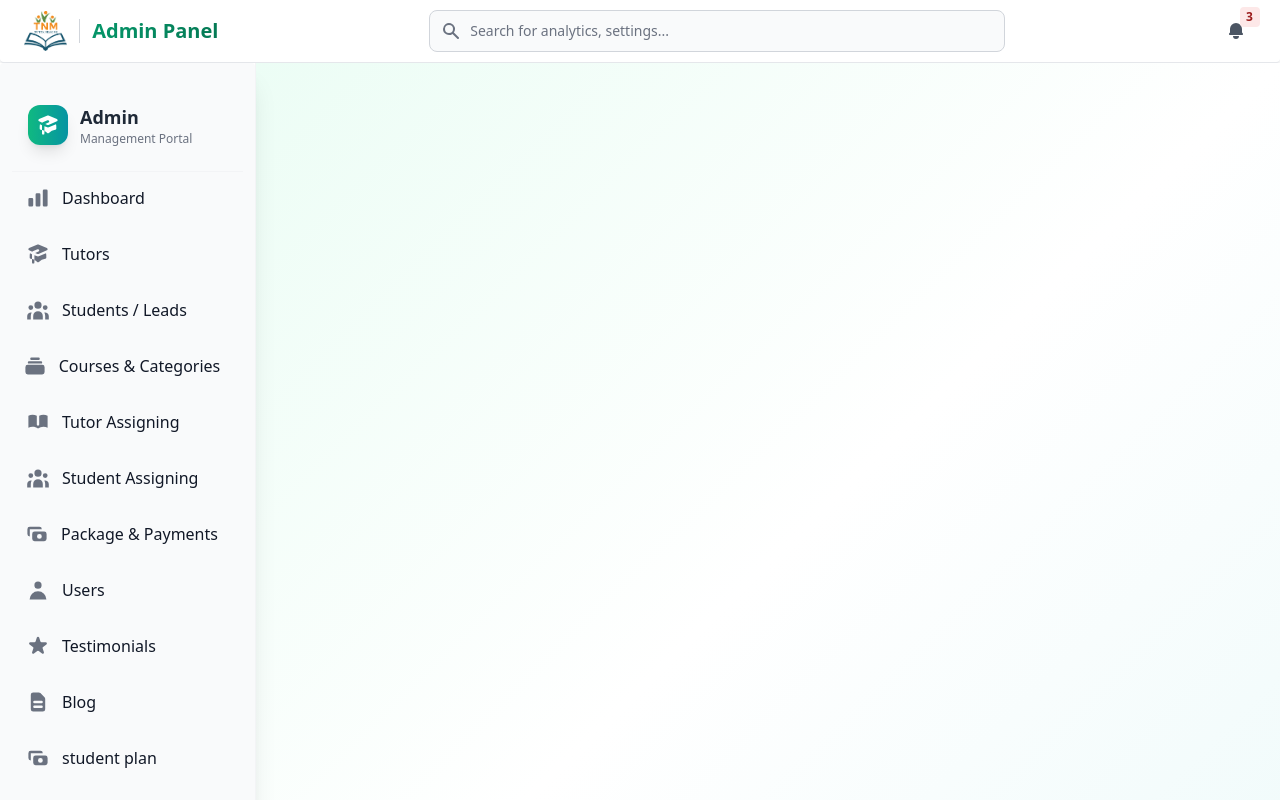
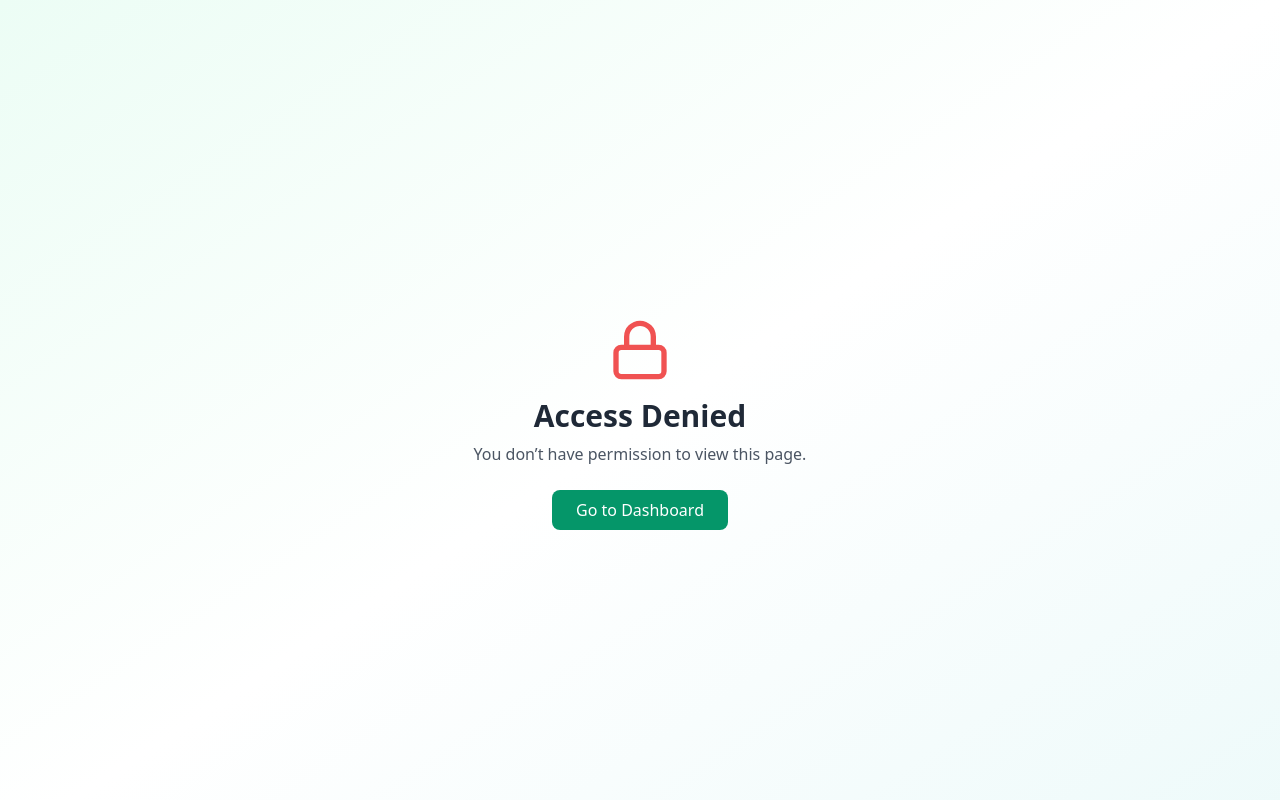
Before and after one commit to Ramees-c/tnm-admin, a React (Vite) app: page /unauthorized in a window 1280 px wide. Shown: the top 800 px of the page. Built offline with nearby package versions, Linux system fonts and the light colour scheme.

Commit message:
protected route and role based route created

```diff
--- a/src/App.jsx
+++ b/src/App.jsx
@@ -13,49 +13,236 @@ import Payment from "./pages/Payment";
 import StudentAssignTable from "./pages/StudentAssignTable";
 import Testmonio from "./pages/Testmonio";
 import Blog from "./pages/Blog";
-import User from "./pages/User"
-import Contact from "./pages/Contact"
+import User from "./pages/User";
+import Contact from "./pages/Contact";
 import "./App.css";
 import NotificationsPage from "./pages/NotificationsPage";
 import StudentPayment from "./pages/StudentPayment";
-import { useState } from "react";
+import { useEffect, useState } from "react";
 import Faq from "./pages/Faq";
 import PrivacyPolicy from "./pages/PrivacyPolicy";
 import Refund from "./pages/Refund";
 import Terms from "./pages/Terms";
+import RoleBasedRoute from "./components/RoleBasedRoute";
+import Unauthorized from "./pages/Unauthorized";
+import NotFoundPage from "./pages/NotFoundPage";
 
 export default function App() {
   const location = useLocation();
 
+  useEffect(() => {
+    // Prevent caching protected routes
+    window.history.scrollRestoration = "manual";
+    window.onpopstate = () => {
+      const token = localStorage.getItem("token");
+      if (!token) {
+        window.location.replace("/login");
+      }
+    };
+  }, [location]);
+
   // Check if current route is login
-  const isLoginPage = location.pathname === "/login";
+  const hideLayout =
+    location.pathname === "/login" ||
+    location.pathname === "/unauthorized" ||
+    location.pathname === "/404" ||
+    ![
+      "/",
+      "/course",
+      "/reviews",
+      "/tutor",
+      "/student",
+      "/testmonio",
+      "/blog",
+      "/studentassign",
+      "/assignment",
+      "/messages",
+      "/contact",
+      "/faq",
+      "/privacy",
+      "/refund",
+      "/terms",
+      "/user",
+      "/payment",
+      "/studentpayment",
+    ].includes(location.pathname);
+
   const [sidebarOpen, setSidebarOpen] = useState(false);
 
   return (
     <div className="flex flex-col h-screen">
       {/* Show navbar only if not on login page */}
-      {!isLoginPage && <UserNavbar onMenuClick={() => setSidebarOpen(!sidebarOpen)} />}
+      {!hideLayout && (
+        <UserNavbar onMenuClick={() => setSidebarOpen(!sidebarOpen)} />
+      )}
 
       <div className="flex flex-1 h-[1000px]">
         {/* Show sidebar only if not on login page */}
-        {!isLoginPage && (
+        {!hideLayout && (
           <div className="lg:w-64 bg-white shadow-md border-r">
-            <Sidebar isOpen={sidebarOpen} onClose={() => setSidebarOpen(false)} />
+            <Sidebar
+              isOpen={sidebarOpen}
+              onClose={() => setSidebarOpen(false)}
+            />
           </div>
         )}
 
         {/* Page content */}
-         {/* <div className="flex-1 p-6 bg-gray-100 overflow-y-auto scrollbar-hide"></div> */}
+        {/* <div className="flex-1 p-6 bg-gray-100 overflow-y-auto scrollbar-hide"></div> */}
         <div className="flex-1 p-6 bg-gradient-to-br from-emerald-50 via-white to-teal-50 overflow-y-auto scrollbar-hide">
-
-
-
-
           <Routes>
             {/* Public */}
             <Route path="/login" element={<Login />} />
+            <Route path="/unauthorized" element={<Unauthorized />} />
 
-            {/* Protected */}
+            {/* Admin-only */}
+            <Route
+              path="/user"
+              element={
+                <RoleBasedRoute allowedRoles={["admin"]}>
+                  <User />
+                </RoleBasedRoute>
+              }
+            />
+
+            {/* Financier-only */}
+            <Route
+              path="/payment"
+              element={
+                <RoleBasedRoute allowedRoles={["financier", "admin"]}>
+                  <Payment />
+                </RoleBasedRoute>
+              }
+            />
+
+            {/* Monitor-only */}
+            <Route
+              path="/studentpayment"
+              element={
+                <RoleBasedRoute allowedRoles={["financier", "admin"]}>
+                  <StudentPayment />
+                </RoleBasedRoute>
+              }
+            />
+
+            <Route
+              path="/tutor"
+              element={
+                <RoleBasedRoute allowedRoles={["monitor", "admin"]}>
+                  <Tutor />
+                </RoleBasedRoute>
+              }
+            />
+
+            <Route
+              path="/course"
+              element={
+                <RoleBasedRoute allowedRoles={["monitor", "admin"]}>
+                  <Courses />
+                </RoleBasedRoute>
+              }
+            />
+            <Route
+              path="/reviews"
+              element={
+                <RoleBasedRoute allowedRoles={["admin"]}>
+                  <Reviews />
+                </RoleBasedRoute>
+              }
+            />
+
+            <Route
+              path="/student"
+              element={
+                <RoleBasedRoute allowedRoles={["monitor", "admin"]}>
+                  <Student />
+                </RoleBasedRoute>
+              }
+            />
+            <Route
+              path="/testmonio"
+              element={
+                <RoleBasedRoute allowedRoles={["admin"]}>
+                  <Testmonio />
+                </RoleBasedRoute>
+              }
+            />
+            <Route
+              path="/blog"
+              element={
+                <RoleBasedRoute allowedRoles={["admin"]}>
+                  <Blog />
+                </RoleBasedRoute>
+              }
+            />
+            <Route
+              path="/studentassign"
+              element={
+                <RoleBasedRoute allowedRoles={["monitor", "admin"]}>
+                  <StudentAssignTable />
+                </RoleBasedRoute>
+              }
+            />
+            <Route
+              path="/assignment"
+              element={
+                <RoleBasedRoute allowedRoles={["monitor", "admin"]}>
+                  <Assignment />
+                </RoleBasedRoute>
+              }
+            />
+            <Route
+              path="/messages"
+              element={
+                <RoleBasedRoute
+                  allowedRoles={["monitor", "admin", "financier"]}
+                >
+                  <NotificationsPage />
+                </RoleBasedRoute>
+              }
+            />
+            <Route
+              path="/contact"
+              element={
+                <RoleBasedRoute allowedRoles={["admin"]}>
+                  <Contact />
+                </RoleBasedRoute>
+              }
+            />
+            <Route
+              path="/faq"
+              element={
+                <RoleBasedRoute allowedRoles={["admin"]}>
+                  <Faq />
+                </RoleBasedRoute>
+              }
+            />
+            <Route
+              path="/privacy"
+              element={
+                <RoleBasedRoute allowedRoles={["admin"]}>
+                  <PrivacyPolicy />
+                </RoleBasedRoute>
+              }
+            />
+            <Route
+              path="/refund"
+              element={
+                <RoleBasedRoute allowedRoles={["admin"]}>
+                  <Refund />
+                </RoleBasedRoute>
+              }
+            />
+            <Route
+              path="/terms"
+              element={
+                <RoleBasedRoute allowedRoles={["admin"]}>
+                  <Terms />
+                </RoleBasedRoute>
+              }
+            />
+
+            {/* General protected pages */}
             <Route
               path="/"
               element={
@@ -64,152 +251,9 @@ export default function App() {
                 </PrivateRoute>
               }
             />
-            <Route
-              path="/course"
-              element={
-                <PrivateRoute>
-                  <Courses />
-                </PrivateRoute>
-              }
-            />
-            <Route
-              path="/reviews"
-              element={
-                <PrivateRoute>
-                  <Reviews />
-                </PrivateRoute>
-              }
-            />
-            <Route
-              path="/payment"
-              element={
-                <PrivateRoute>
-                  <Payment />
-                </PrivateRoute>
-              }
-            />
-            <Route
-              path="/tutor"
-              element={
-                <PrivateRoute>
-                  <Tutor />
-                </PrivateRoute>
-              }
-            />
-            <Route
-              path="/student"
-              element={
-                <PrivateRoute>
-                  <Student />
-                </PrivateRoute>
-              }
-            />
-            <Route
-              path="/testmonio"
-              element={
-                <PrivateRoute>
-                  <Testmonio />
-                </PrivateRoute>
-              }
-            />
-            <Route
-              path="/blog"
-              element={
-                <PrivateRoute>
-                  <Blog />
-                </PrivateRoute>
-              }
-            />
-            <Route
-              path="/studentassign"
-              element={
-                <PrivateRoute>
-                  <StudentAssignTable />
-                </PrivateRoute>
-              }
-            />
-            <Route
-              path="/assignment"
-              element={
-                <PrivateRoute>
-                  <Assignment />
-                </PrivateRoute>
-              }
-            />
-            <Route
-              path="/studentpayment"
-              element={
-                <PrivateRoute>
-                  <StudentPayment />
-                </PrivateRoute>
-              }
-            />
-             <Route
-              path="/user"
-              element={
-                <PrivateRoute>
-                  <User />
-                </PrivateRoute>
-              }
-            />
 
-             <Route
-              path="/messages"
-              element={
-                <PrivateRoute>
-                  <NotificationsPage />
-                </PrivateRoute>
-              }
-            />
-            <Route
-              path="/contact"
-              element={
-                <PrivateRoute>
-                  <Contact />
-                </PrivateRoute>
-              }
-            />
-
-            <Route
-              path="/faq"
-              element={
-                <PrivateRoute>
-                  <Faq />
-                </PrivateRoute>
-              }
-            />
-            <Route
-              path="/privacy"
-              element={
-                <PrivateRoute>
-                  <PrivacyPolicy />
-                </PrivateRoute>
-              }
-            />
-
-            <Route
-              path="/refund"
-              element={
-                <PrivateRoute>
-                  <Refund />
-                </PrivateRoute>
-              }
-            />
-
-            <Route
-              path="/terms"
-              element={
-                <PrivateRoute>
-                  <Terms />
-                </PrivateRoute>
-              }
-            />
+            <Route path="*" element={<NotFoundPage />} />
           </Routes>
-
-
-
-
-
         </div>
       </div>
     </div>
--- /dev/null
+++ b/src/components/RoleBasedRoute.jsx
@@ -0,0 +1,19 @@
+import React from "react";
+import { Navigate } from "react-router-dom";
+import PrivateRoute from "./PrivateRoute";
+
+const RoleBasedRoute = ({ allowedRoles, children }) => {
+  const role = localStorage.getItem("role"); // stored on login
+
+  return (
+    <PrivateRoute>
+      {allowedRoles && !allowedRoles.includes(role) ? (
+        <Navigate to="/unauthorized" replace />
+      ) : (
+        children
+      )}
+    </PrivateRoute>
+  );
+};
+
+export default RoleBasedRoute;
--- a/src/components/Sidebar/Sidebar.jsx
+++ b/src/components/Sidebar/Sidebar.jsx
@@ -27,7 +27,6 @@ import {
   HiReceiptRefund,
   HiQuestionMarkCircle,
   HiClipboardList,
-
 } from "react-icons/hi";
 import { Link, useNavigate, useLocation } from "react-router-dom";
 import api from "../../api";
@@ -37,102 +36,153 @@ function Sidebar({ isOpen, onClose }) {
   const location = useLocation();
   const [showLogoutModal, setShowLogoutModal] = useState(false);
   const [activeItem, setActiveItem] = useState("");
+  const [role, setRole] = useState("");
 
   // Update active item based on current route
   useEffect(() => {
     setActiveItem(location.pathname);
   }, [location.pathname]);
 
+  useEffect(() => {
+    const storedRole = localStorage.getItem("role");
+    setRole(storedRole || "");
+  }, []);
+
   const handleLogout = async () => {
   try {
     await api.post("/logout/");
-      localStorage.removeItem("token");
-      setShowLogoutModal(false);
-      navigate("/login");
   } catch (err) {
     console.error("Logout failed:", err);
-      localStorage.removeItem("token");
-      setShowLogoutModal(false);
-      navigate("/login");
+  } finally {
+    // ✅ Clear everything from storage
+    localStorage.clear();
+
+    // ✅ Redirect to login page and prevent back navigation
+    navigate("/login", { replace: true });
+
+    // ✅ Optional: small delay to ensure navigation completes before blocking back
+    setTimeout(() => {
+      window.history.pushState(null, "", window.location.href);
+      window.onpopstate = () => {
+        window.history.pushState(null, "", window.location.href);
+      };
+    }, 100);
   }
 };
 
+
   const menuItems = [
-    { path: "/", icon: HiChartBar, label: "Dashboard", color: "emerald" },
-    { path: "/tutor", icon: HiAcademicCap, label: "Tutors", color: "emerald" },
+    {
+      path: "/",
+      icon: HiChartBar,
+      label: "Dashboard",
+      color: "emerald",
+      roles: ["admin", "monitor", "financier"],
+    },
+    {
+      path: "/tutor",
+      icon: HiAcademicCap,
+      label: "Tutors",
+      color: "emerald",
+      roles: ["admin", "monitor"],
+    },
     {
       path: "/student",
       icon: HiUserGroup,
       label: "Students / Leads",
       color: "emerald",
+      roles: ["admin", "monitor"],
     },
     {
       path: "/course",
       icon: HiCollection,
       label: "Courses & Categories",
       color: "emerald",
+      roles: ["admin", "monitor"],
     },
     {
       path: "/assignment",
       icon: HiBookOpen,
       label: "Tutor Assigning",
       color: "emerald",
+      roles: ["admin", "monitor"],
     },
     {
       path: "/studentassign",
       icon: HiUserGroup,
       label: "Student Assigning",
       color: "emerald",
+      roles: ["admin", "monitor"],
     },
     {
       path: "/payment",
       icon: HiCash,
       label: "Package & Payments",
       color: "emerald",
+      roles: ["admin","financier"],
     },
-    { path: "/user", icon: HiUser, label: "Users", color: "emerald" },
+    {
+      path: "/user",
+      icon: HiUser,
+      label: "Users",
+      color: "emerald",
+      roles: ["admin"],
+    },
     {
       path: "/testmonio",
       icon: HiStar,
       label: "Testimonials",
       color: "emerald",
+      roles: ["admin"],
     },
-    { path: "/blog", icon: HiDocumentText, label: "Blog", color: "emerald" },
+    {
+      path: "/blog",
+      icon: HiDocumentText,
+      label: "Blog",
+      color: "emerald",
+      roles: ["admin"],
+    },
 
     {
       path: "/studentpayment",
       icon: HiCash,
       label: "student plan",
       color: "emerald",
+      roles: ["admin", "financier"],
     },
     {
       path: "/faq",
       icon: HiQuestionMarkCircle,
       label: "faq",
       color: "emerald",
+      roles: ["admin"],
     },
     {
       path: "/privacy",
       icon: HiShieldCheck,
       label: "Privacy",
       color: "emerald",
+      roles: ["admin"],
     },
     {
       path: "/terms",
       icon: HiClipboardList,
       label: "Terms & Conditions",
       color: "emerald",
+      roles: ["admin"],
     },
     {
       path: "/refund",
       icon: HiReceiptRefund,
       label: "Refund Policy",
       color: "emerald",
+      roles: ["admin"],
     },
-
   ];
 
-  const getColorClasses = (color, isActive = false) => {
+  const getColorClasses = (color, isActive = false, disabled = false) => {
+    if (disabled)
+      return "opacity-50 cursor-not-allowed bg-gray-50 text-gray-400 border-gray-100";
     const colorMap = {
       blue: isActive
         ? "bg-blue-50 text-blue-600 border-blue-200"
@@ -217,34 +267,38 @@ function Sidebar({ isOpen, onClose }) {
               <p className="text-xs text-gray-500">Management Portal</p>
             </div>
           </div>
-           <button
-            onClick={onClose}
-            className="lg:hidden"
-          >
+          <button onClick={onClose} className="lg:hidden">
             <HiX className="w-5 h-5 text-gray-600" />
           </button>
         </div>
-
-
 
         <SidebarItems>
           <SidebarItemGroup className="space-y-1">
             {menuItems.map((item) => {
               const isActive = activeItem === item.path;
+              const isDisabled = item.roles
+                ? !item.roles.includes(role)
+                : false;
               const IconComponent = item.icon;
 
               return (
                 <SidebarItem
                   key={item.path}
-                  as={Link}
-                  to={item.path}
-                  onClick={() => onClose(false)}
+                  as={isDisabled ? "div" : Link} // 🧠 render a <div> if disabled
+                  to={isDisabled ? undefined : item.path}
+                  onClick={(e) => {
+                    if (isDisabled) {
+                      e.preventDefault(); // 🛑 stop redirect
+                      return;
+                    }
+                    onClose(false);
+                  }}
                   icon={IconComponent}
                   className={`
                     py-3 px-3 rounded-xl transition-all duration-200 font-medium
                     transform hover:scale-[1.02] hover:shadow-sm
                     border-2 border-transparent
-                    ${getColorClasses(item.color, isActive)}
+                    ${getColorClasses(item.color, isActive, isDisabled)}
                     ${isActive ? "shadow-sm scale-[1.02]" : ""}
                   `}
                 >
@@ -257,8 +311,6 @@ function Sidebar({ isOpen, onClose }) {
                 </SidebarItem>
               );
             })}
-
-
 
             {/* Logout Button */}
             <div className="pt-4 mt-4 border-t border-gray-100">
--- /dev/null
+++ b/src/pages/NotFoundPage.jsx
@@ -0,0 +1,39 @@
+import { useNavigate } from "react-router-dom";
+import { Home } from "lucide-react";
+
+export default function NotFoundPage() {
+  const navigate = useNavigate();
+
+  return (
+    <div className="min-h-screen flex flex-col items-center justify-center  text-gray-800 p-6 relative overflow-hidden">
+      {/* 404 Heading */}
+      <h1 className="text-[6rem] sm:text-[8rem] font-extrabold text-transparent bg-clip-text bg-gradient-to-r from-green-500 to-green-600">
+        404
+      </h1>
+
+      {/* Subtitle */}
+      <h2 className="mt-2 text-2xl sm:text-3xl font-semibold tracking-tight">
+        Oops! Page not found
+      </h2>
+
+      {/* Description */}
+      <p className="mt-3 text-gray-600 text-center max-w-md">
+        The page you’re looking for doesn’t exist or has been moved.
+      </p>
+
+      {/* Go Home Button */}
+      <button
+        onClick={() => navigate("/")}
+        className="mt-8 flex items-center gap-2 bg-green-600 hover:bg-green-700 text-white font-medium px-6 py-3 rounded-md shadow-md transition-all duration-300 hover:scale-105"
+      >
+        <Home size={18} />
+        Go Home
+      </button>
+
+      {/* Footer */}
+      <div className="absolute bottom-8 text-sm text-gray-400">
+        © {new Date().getFullYear()} TUTOR NEAR ME. All rights reserved.
+      </div>
+    </div>
+  );
+}
--- /dev/null
+++ b/src/pages/Unauthorized.jsx
@@ -0,0 +1,21 @@
+import React from "react";
+import { Link } from "react-router-dom";
+import { Lock } from "lucide-react";
+
+export default function Unauthorized() {
+  return (
+    <div className="flex flex-col items-center justify-center min-h-screen text-center">
+      <Lock className="text-red-500 w-16 h-16 mb-4" />
+      <h1 className="text-3xl font-bold text-gray-800 mb-2">Access Denied</h1>
+      <p className="text-gray-600 mb-6">
+        You don’t have permission to view this page.
+      </p>
+      <Link
+        to="/"
+        className="px-6 py-2 bg-emerald-600 text-white rounded-lg hover:bg-emerald-700 transition"
+      >
+        Go to Dashboard
+      </Link>
+    </div>
+  );
+}
```
Also changed, not shown: src/pages/Login.jsx (+22 -15 lines). Lines whose indentation alone changed are shown as unchanged.
